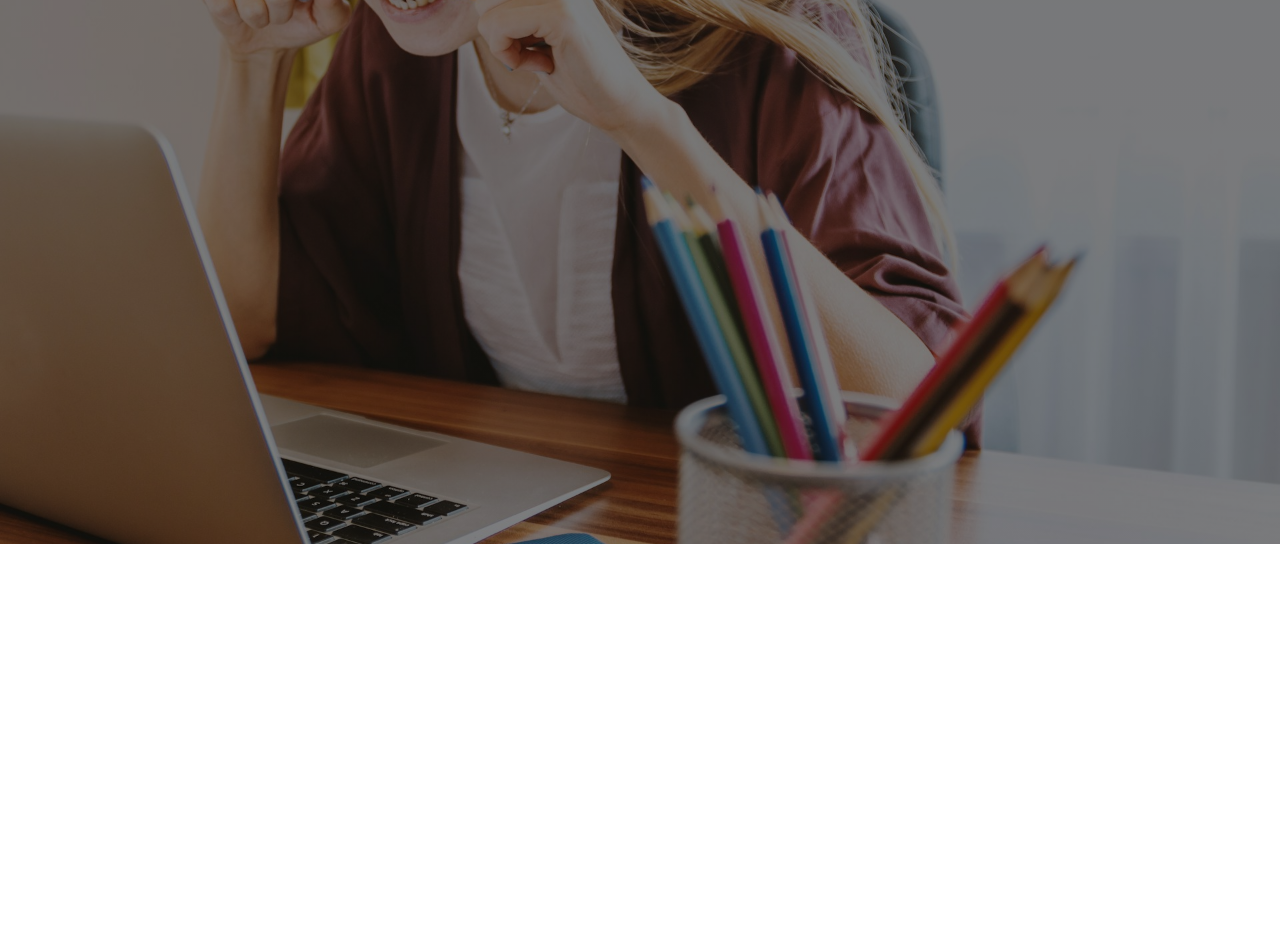
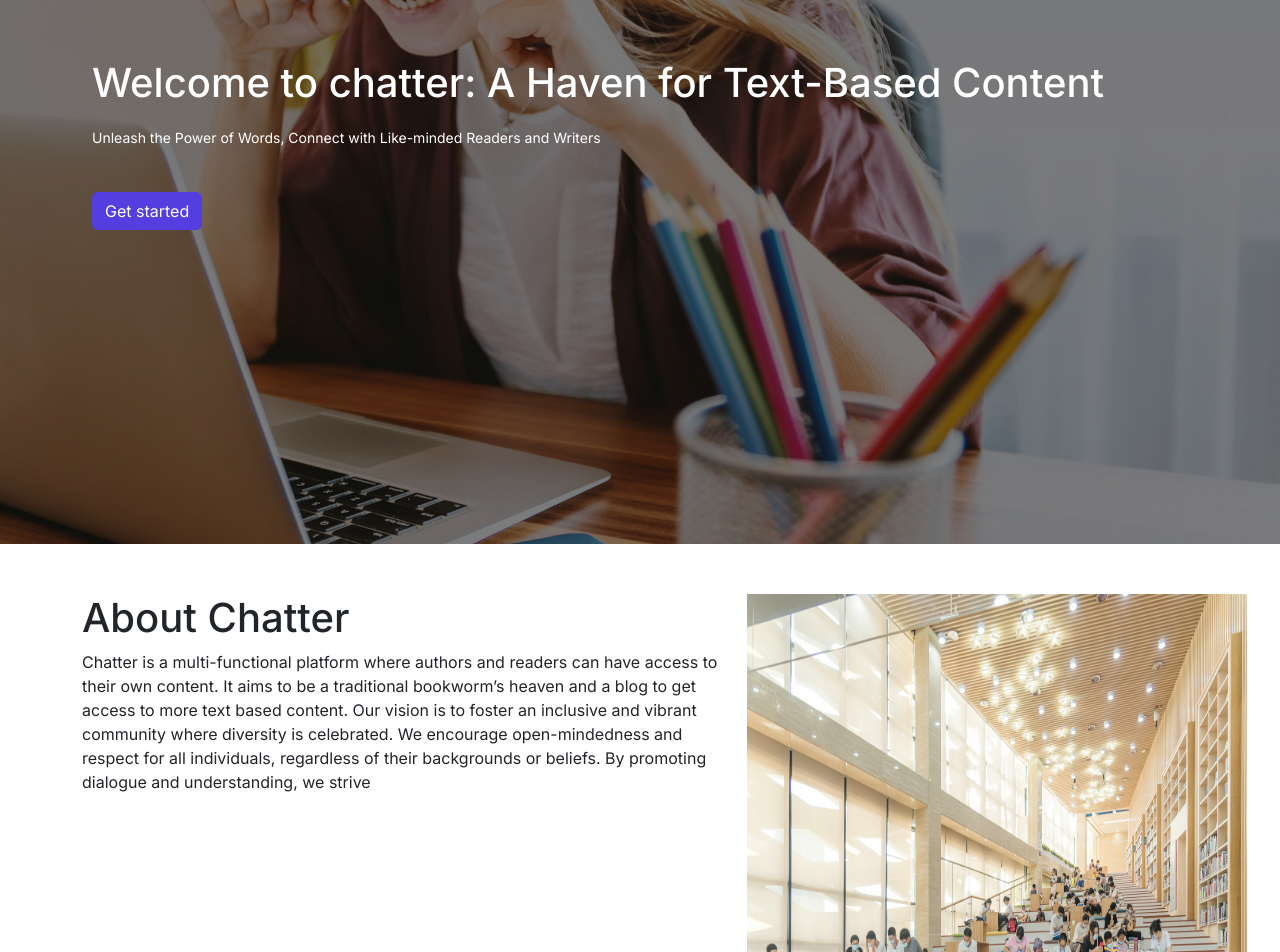
Before and after one commit to DanielRomeo/EconJournalEntry, a Next.js app in the folder frontend/: page / in a window 1280 px wide. Shown: the part 320-1272 px from the top of the page. Before the commit the page ends 864 px from the top, so only its background shows below. Built offline with nearby package versions, Linux system fonts and the light colour scheme.

Commit message:
created comprehensible home page

```diff
--- a/frontend/src/app/_styles/LandingPage/LandingComponent.module.scss
+++ b/frontend/src/app/_styles/LandingPage/LandingComponent.module.scss
@@ -1,28 +1,41 @@
 
 .landingSection{
-    // background-image: url('../../../../public/landingImage.jpg');
-    background-size: cover; /* Resize the image to cover the container */
-    background-position: center; /* Center the image horizontally and vertically */
-    height: 100vh; /* Set the height of the container */
-    display: flex; /* Enable flexbox for positioning text */
-    flex-direction: row; /* Stack content vertically */
-    justify-content: center; /* Align content vertically in the center */
-    // align-items: center; /* Align content horizontally in the center */
-    color: white; /* Set text color */
-    text-align: center; /* Center text alignment */
-    position: relative; /* Important for positioning text on top of the image */
+    background-size: cover;
+    background-position: center;
+    height: 100vh;
+    display: flex;
+    flex-direction: column;
+    justify-content: center;
+    align-items: flex-start;
+    color: white;
+    text-align: center;
+    position: relative;
 
     background-image: linear-gradient(rgba(0, 0, 0, 0.527),rgba(0, 0, 0, 0.5)) ,
-     url(../../../../public/landingImage.jpg);
+    url(../../../../public/landingImage.jpg);
 
     // mobile screen size
-    // Automate the height of the landing section
     @media(max-width: 766px){
-        height: auto;
+        height: 100vh;
+    }
+
+    .landingSectionContainer{
+        display: flex;
+        flex-direction: column;
+        align-items: flex-start;
+
+        *{
+            margin: 10px;
+        }
+
+        .landingButton{
+            background-color: #543EE0;
+            border: 1px solid #543EE0;
+        }
     }
 
 }
 
 .aboutSection{
-    //
+    padding-top: 50px;
 }
--- a/frontend/src/app/landing/landingComponent.tsx
+++ b/frontend/src/app/landing/landingComponent.tsx
@@ -1,6 +1,8 @@
 import LandingNavbar from "./navbarComponent";
-
+import { Button, Container, Row, Col } from "react-bootstrap";
 import Styles from '../_styles/LandingPage/LandingComponent.module.scss'
+// import Image from "react-bootstrap";
+import Image from "next/image";
 
 const LandingComponent = ()=>{
 
@@ -10,13 +12,38 @@ const LandingComponent = ()=>{
 
             {/* Landing section */}
             <div className={`${Styles.landingSection}`}>
+                <Container className={`${Styles.landingSectionContainer}`}>
+                    <h1>Welcome to chatter: A Haven for Text-Based Content</h1>
+                    <small>Unleash the Power of Words, Connect with Like-minded Readers and Writers </small>
+                        <br />
+                    <Button className={`${Styles.landingButton}`}>Get started</Button>
+                </Container>
 
             </div>
 
 
             {/* About secttion */}
             <div className={`${Styles.aboutSection}`}>
+                <Container>
+                    <Row>
+                        <Col lg='7' md='7' sm='12'>
+                            <h1>
+                                About Chatter
+                            </h1>
 
+                            <p>Chatter is a multi-functional platform where authors and readers can have access to their own content. It aims to be a traditional bookworm’s heaven and a blog to get access to more text based content. Our vision is to foster an inclusive and vibrant community where diversity is celebrated. We encourage open-mindedness and respect for all individuals, regardless of their backgrounds or beliefs. By promoting dialogue and understanding, we strive </p>
+                        </Col>
+
+                        <Col lg='5' md='5' sm='12'>
+                            <Image
+                                src="/aboutSectionImage.jpg"
+                                width={500}
+                                height={500}
+                                alt="Picture of the author"
+                            />
+                        </Col>
+                    </Row>
+                </Container>
             </div>
 
             {/* Why you should join section */}
```
Also changed, not shown: frontend/public/aboutSectionImage.jpg (added).
